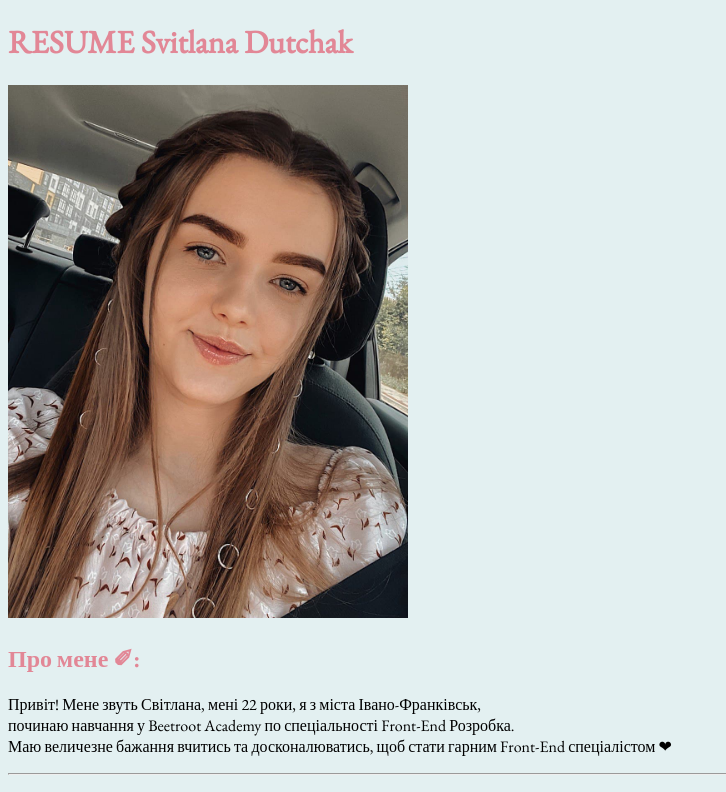
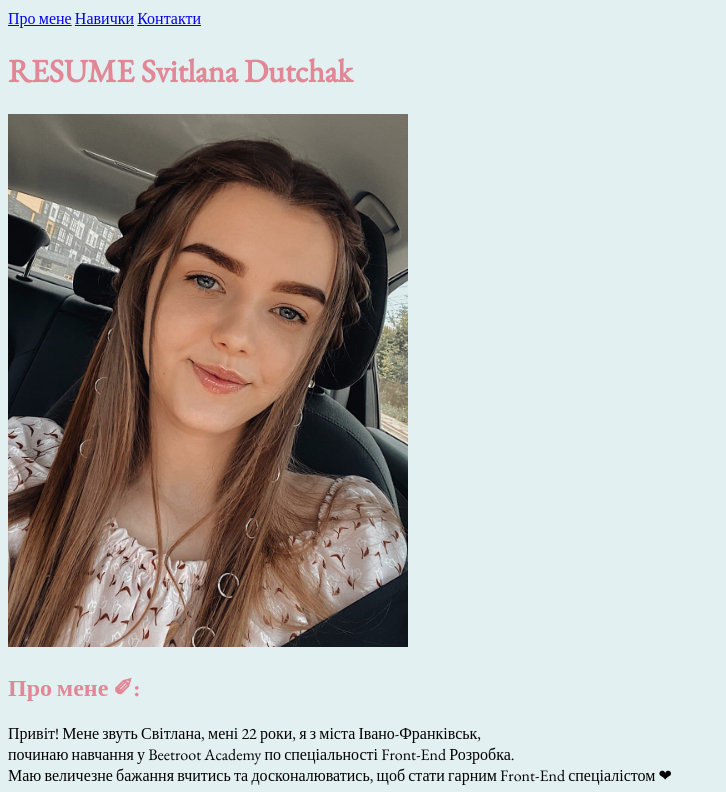
Before and after one commit to SvitlanaDutchak/LessonGit_SvitlanaDutchak, a plain HTML site: page index.html in a window 1280 px wide. Shown: the top 792 px of the page, without its empty margins (0-726 px from the left). Drawn offline with nearby package versions, Linux system fonts and the light colour scheme.

Commit message:
add navigation

```diff
--- a/index.html
+++ b/index.html
@@ -8,9 +8,16 @@
     <title>Svitlana Dutchak RESUME</title>
 </head>
 <body>
-    <h1> RESUME Svitlana Dutchak</h1>
+    <header>
+        <nav>
+            <a href="#about">Про мене</a>
+            <a href="#skils">Навички</a>
+            <a href="#contact">Контакти</a>
+        </nav>
+        <h1> RESUME Svitlana Dutchak</h1>
+    </header>
     <img src="img/photo_2022-02-17_20-07-33.jpg" alt="photo" width="400">
-    <h2>Про мене &#10000:</h2>
+    <h2 id="about">Про мене &#10000:</h2>
     <p>Привіт! Мене звуть Світлана, мені 22 роки, я з міста Івано-Франківськ, <br>
         починаю навчання у Beetroot Academy по спеціальності Front-End Розробка. <br>
         Маю величезне бажання вчитись та досконалюватись, щоб стати гарним Front-End спеціалістом &#10084 </p>
@@ -29,7 +36,7 @@
             <li type="square"> <strong>Від лютого 2022 </strong>- <i>Beetroot Academy</i>: Front-End Розробка</li>
         </ul>
 
-    <h2>Навички:</h2>
+    <h2 id="skils">Навички:</h2>
         <ul>
             <li>HTML5 </li>
             <li>CSS3</li>
@@ -44,7 +51,7 @@
             <li>Пунктуальність</li>
         </ol>
 
-    <h2> Контакти &#10004: </h2>
+    <h2 id="contact"> Контакти &#10004: </h2>
             <p><strong>Телефон &#9743:</strong><a href="tel:+380500252991">+380500252991</a> </p>
         <p><strong>Електронна пошта &#9993:</strong><a href="mailto:kaneki.ken123777@gmail.com">kaneki.ken123777@gmail.com</a></p>
         <p><strong>Instagram &#9992:</strong><a href="https://www.instagram.com/raikovska.s.o/" target="_blank">raikovska.s.o</a></p>
```
